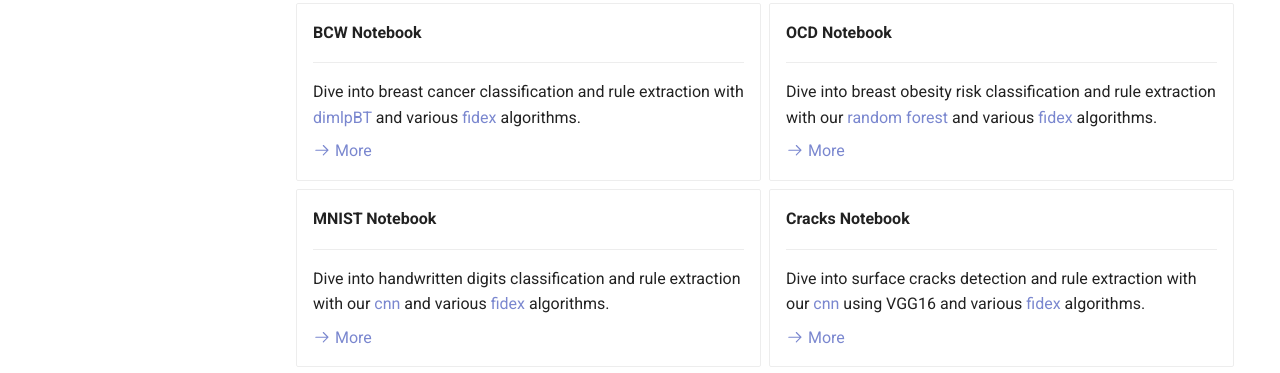
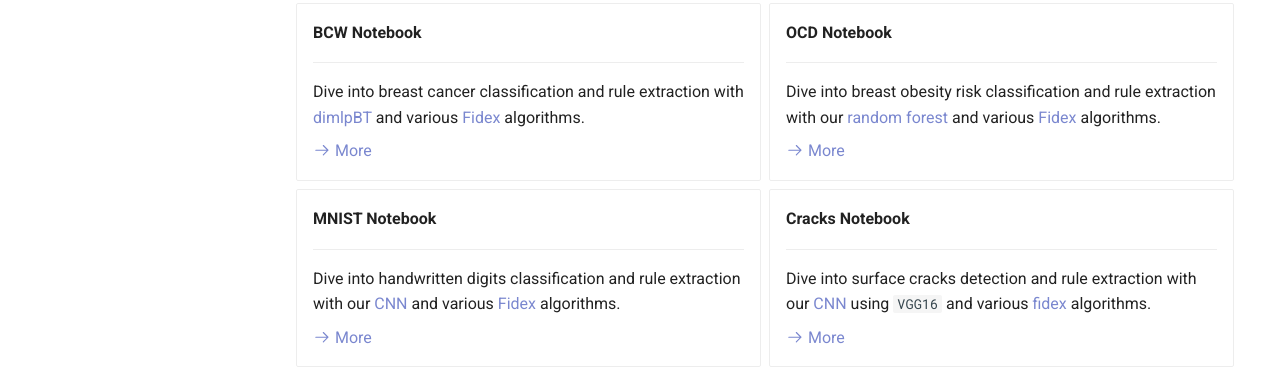
Before and after one commit to HES-XPLAIN/hes-xplain.github.io, an MkDocs documentation site: the page built from docs/documentation/getting-started.md, in a window 1280 px wide and 1121 px high. Shown: the part 479-852 px from the top of the window. Built offline with MkDocs 1.6.1 and Material for MkDocs 9.7.7, drawn with Linux system fonts in a browser that asks for light colours; comment, search, counter and statistics services are not loaded.

Commit message:
Updated text style

```diff
--- a/docs/documentation/getting-started.md
+++ b/docs/documentation/getting-started.md
@@ -15,7 +15,7 @@ In order for you to get started as fast as possible in the field of XAI, here is
 
     ---
 
-    Dive into breast cancer classification and rule extraction with [dimlpBT](algorithms/dimlp/dimlpbt.md) and various [fidex](algorithms/fidex/overview.md) algorithms.
+    Dive into breast cancer classification and rule extraction with [dimlpBT](algorithms/dimlp/dimlpbt.md) and various [Fidex](algorithms/fidex/overview.md) algorithms.
 
     [:octicons-arrow-right-24: More](#TODO)
 
@@ -23,7 +23,7 @@ In order for you to get started as fast as possible in the field of XAI, here is
 
     ---
 
-    Dive into breast obesity risk classification and rule extraction with our [random forest](algorithms/training-methods/randforeststrn.md) and various [fidex](algorithms/fidex/overview.md) algorithms.
+    Dive into breast obesity risk classification and rule extraction with our [random forest](algorithms/training-methods/randforeststrn.md) and various [Fidex](algorithms/fidex/overview.md) algorithms.
 
     [:octicons-arrow-right-24: More](#TODO)
 
@@ -31,7 +31,7 @@ In order for you to get started as fast as possible in the field of XAI, here is
 
     ---
 
-    Dive into handwritten digits classification and rule extraction with our [cnn](algorithms/training-methods/cnntrn.md) and various [fidex](algorithms/fidex/overview.md) algorithms.
+    Dive into handwritten digits classification and rule extraction with our [CNN](algorithms/training-methods/cnntrn.md) and various [Fidex](algorithms/fidex/overview.md) algorithms.
 
     [:octicons-arrow-right-24: More](#TODO)
 
@@ -39,7 +39,7 @@ In order for you to get started as fast as possible in the field of XAI, here is
 
     ---
 
-    Dive into surface cracks detection and rule extraction with our [cnn](algorithms/training-methods/cnntrn.md) using VGG16 and various [fidex](algorithms/fidex/overview.md) algorithms.
+    Dive into surface cracks detection and rule extraction with our [CNN](algorithms/training-methods/cnntrn.md) using `VGG16` and various [fidex](algorithms/fidex/overview.md) algorithms.
 
     [:octicons-arrow-right-24: More](#TODO)
 
```
